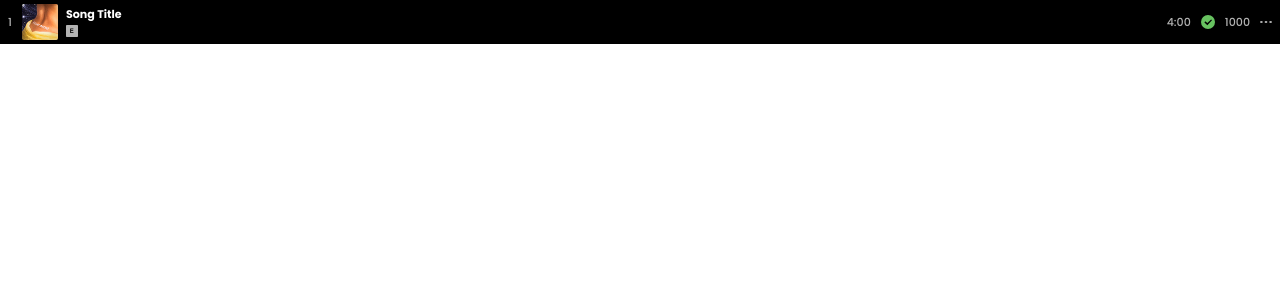
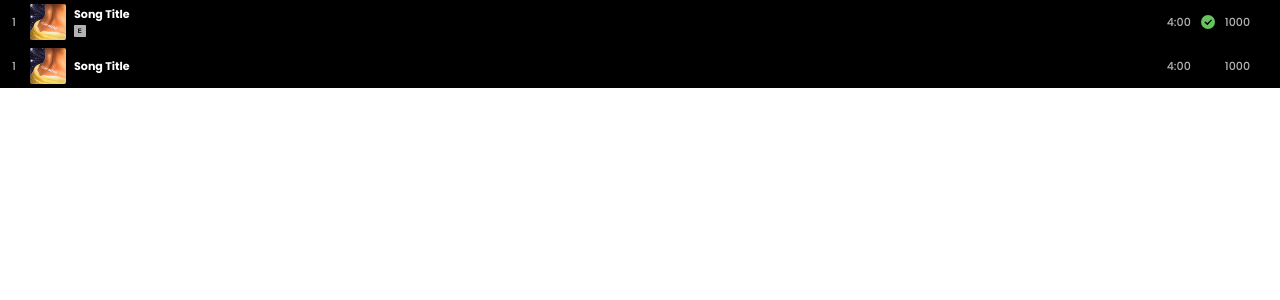
Before and after one commit to HugoAparecido/desenvolvimento-frontend-ps-catijr, a React (Vite) app: page / in a window 1280 px wide. Shown: the top 300 px of the page. Built offline with nearby package versions, Linux system fonts and the light colour scheme.

Commit message:
feat(ui): finaliza lógica de estados interativos do componente Music

```diff
--- a/src/App.tsx
+++ b/src/App.tsx
@@ -15,6 +15,19 @@ function App() {
         onClickSave={() => console.log("Save button clicked")}
       />
     </div>
+    <div className="bg-black">
+      <Music
+        title="Song Title"
+        id="1"
+        imageUrl="/public/mock-images/image_20.png"
+        totalTime={240}
+        totalViews={1000}
+        saved={false}
+        explicit={false}
+        onClick={() => console.log("Song clicked")}
+        onClickSave={() => console.log("Save button clicked")}
+      />
+    </div>
   </>;
 }
 
--- a/src/features/music/components/Music.tsx
+++ b/src/features/music/components/Music.tsx
@@ -1,3 +1,4 @@
+import { useState } from "react";
 import { NumberToTimeString } from "../../../utils/formatters";
 
 interface MusicProps {
@@ -25,9 +26,12 @@ export function Music({
     onClick,
     onClickSave
 }: MusicProps) {
+    const [musicSaved, setMusicSaved] = useState(saved);
+    const [musicHovered, setMusicHovered] = useState(false);
+
     return (
-        <div className="flex items-center justify-between font-poppins bg-transparent py-1 px-2 gap-2.5 rounded-sm" onClick={onClick}>
-            <span className="font-medium text-xs text-text-subdued">{id}</span>
+        <div className="flex items-center justify-between font-poppins bg-transparent py-1 px-2 gap-2.5 rounded-sm hover:bg-divider" onClick={onClick} onMouseEnter={() => setMusicHovered(true)} onMouseLeave={() => setMusicHovered(false)}>
+            <div className="h-3 w-3 flex items-center justify-center ">{(!musicHovered ? <span className="font-medium text-xs text-text-subdued">{id}</span> : <img src="/player/play.svg" alt="Play" className="h-3" />)}</div>
             <div className="flex flex-1 flex-row items-center gap-2">
                 <img src={imageUrl} alt="foto do álbum" />
                 <div className="flex flex-col items-start justify-center gap-1">
@@ -38,12 +42,18 @@ export function Music({
                 </div>
             </div>
             <span className="flex items-center gap-2 font-poppins text-xs font-medium text-text-subdued">{NumberToTimeString(totalTime)}</span>
-            <button type="button" onClick={onClickSave} className="w-3.5 cursor-pointer">
-                <img src={saved ? "/tag/saved.svg" : "/tag/unsaved.svg"} alt={saved ? "Saved" : "Unsaved"} className="w-full" />
+            <button type="button" onClick={() => {
+                setMusicSaved(!musicSaved);
+                if (onClickSave) {
+                    onClickSave();
+                }
+            }} className="w-3.5 cursor-pointer" disabled={!musicHovered}>
+                {musicSaved && (<img src="/tag/saved.svg" alt="Saved" className="w-full" />)}
+                {!musicSaved && musicHovered && (<img src="/action/add_fill.svg" alt="Save" className="w-full" />)}
             </button>
             <span className="flex items-center gap-2 font-poppins text-xs font-medium text-text-subdued">{totalViews}</span>
-            <button type="button" className="w-3 cursor-pointer" onClick={onClick}>
-                <img src="/action/3dots.svg" alt="Mais ações" className="w-full" />
+            <button type="button" className="w-3 h-3 cursor-pointer" onClick={onClick} disabled={!musicHovered}>
+                {musicHovered && <img src="/action/3dots.svg" alt="Mais ações" className="w-full" />}
             </button>
         </div>
     );
--- a/src/global.css
+++ b/src/global.css
@@ -20,6 +20,7 @@
     --color-options-hover: var(--color-gray);
     --color-options-pressed: var(--color-gray-dark);
     --color-text-base: var(--color-white);
+    --color-divider: #2a2a2a;
 
     --font-poppins: 'Poppins', sans-serif;
 
--- a/tailwind.config.js
+++ b/tailwind.config.js
@@ -42,6 +42,8 @@ export default {
                     base: 'var(--color-text-base)',
                     subdued: 'var(--color-text-subdued)',
                 },
+
+                divider: 'var(--color-divider)',
             },
 
             backgroundImage: {
```
